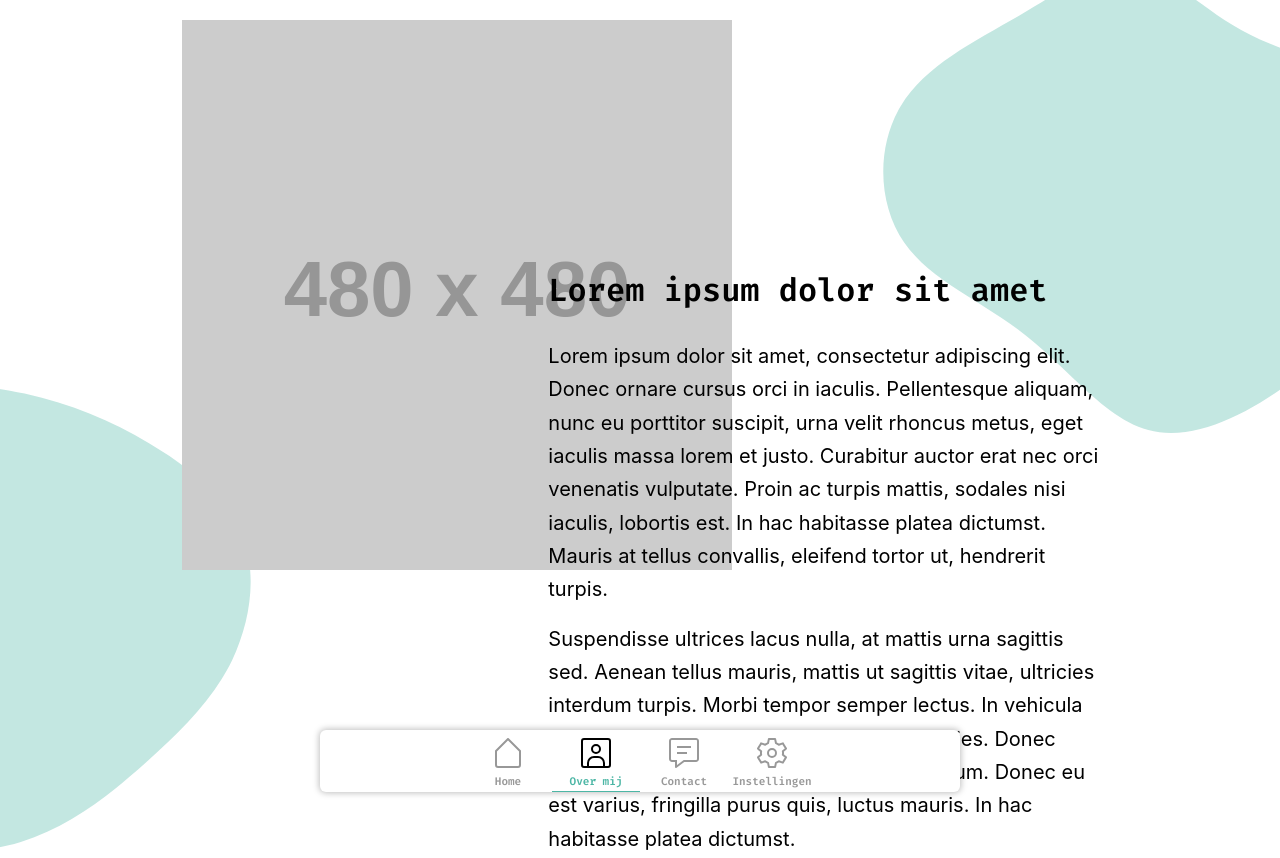
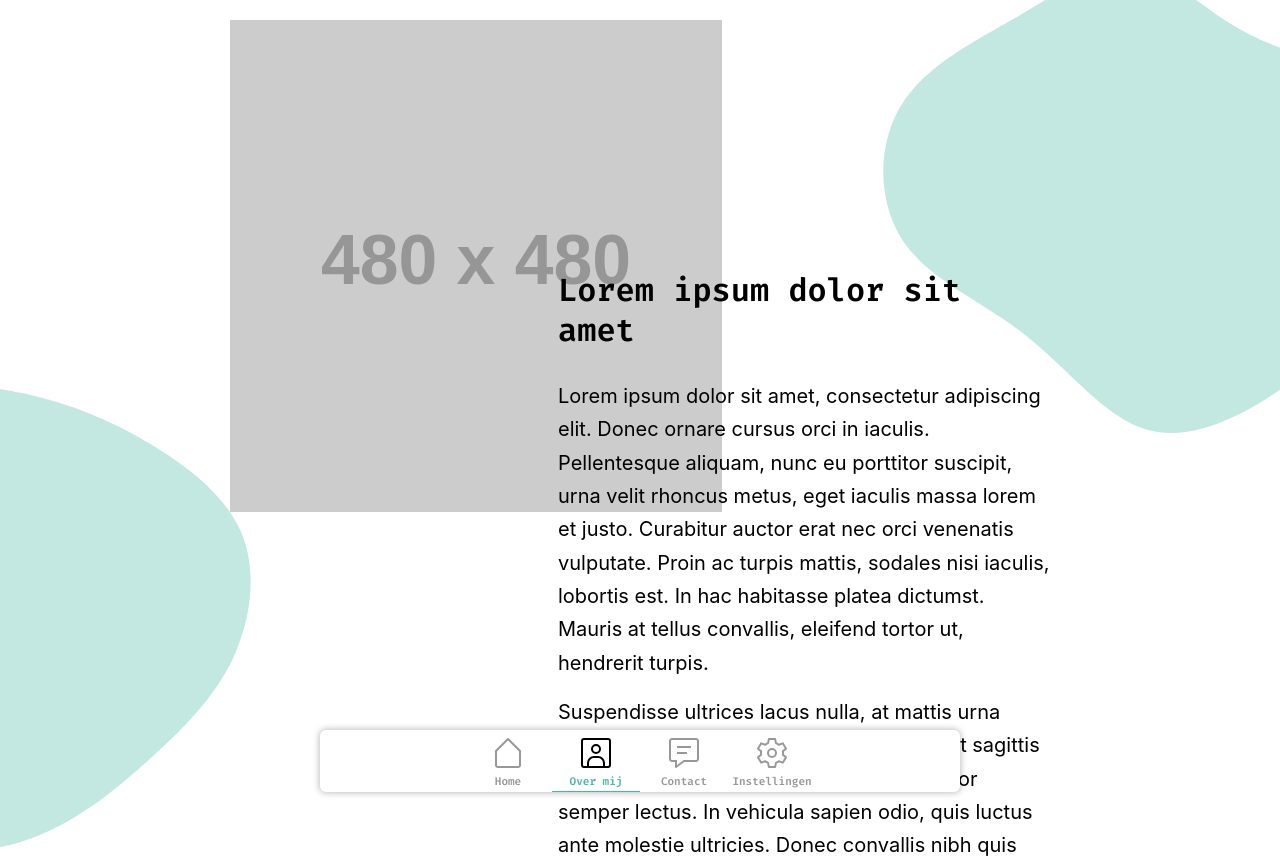
Before and after one commit to vikputthiscodeongit/viktor-web-vue, a Nuxt app: page /over-mij in a window 1280 px wide. Shown: the top 858 px of the page. Built offline with nearby package versions, Linux system fonts and the light colour scheme; a web font is replaced by a local one; what @braid/vue-formulate would draw is missing.

Commit message:
Optimize containers

```diff
--- a/assets/scss/bootstrap/_variables.scss
+++ b/assets/scss/bootstrap/_variables.scss
@@ -46,23 +46,21 @@ $link-hover-decoration:                   currentColor solid underline;
 // Grid breakpoints
 $grid-breakpoints: (
     xxs: 0,
-    xs: 375px,
+    xs: 360px,
     sm: 568px,
     md: 768px,
     lg: 992px,
-    xl: 1200px,
-    xxl: 2048px
+    xl: 1200px
 );
 
 
 // Grid containers
 $container-max-widths: (
-    xs: 448px,
+    xs: 480px,
     sm: 540px,
     md: 720px,
     lg: 960px,
-    xl: 1140px,
-    xxl: 1280px
+    xl: 1024px
 );
 
 
--- a/pages/over-mij.vue
+++ b/pages/over-mij.vue
@@ -107,10 +107,6 @@ export default {
       grid-column: 6 / span 6;
       margin-top: rem(250px)
     }
-
-    @include respond-above(xxl) {
-      margin-top: rem(300px);
-    }
   }
 }
 </style>
```
